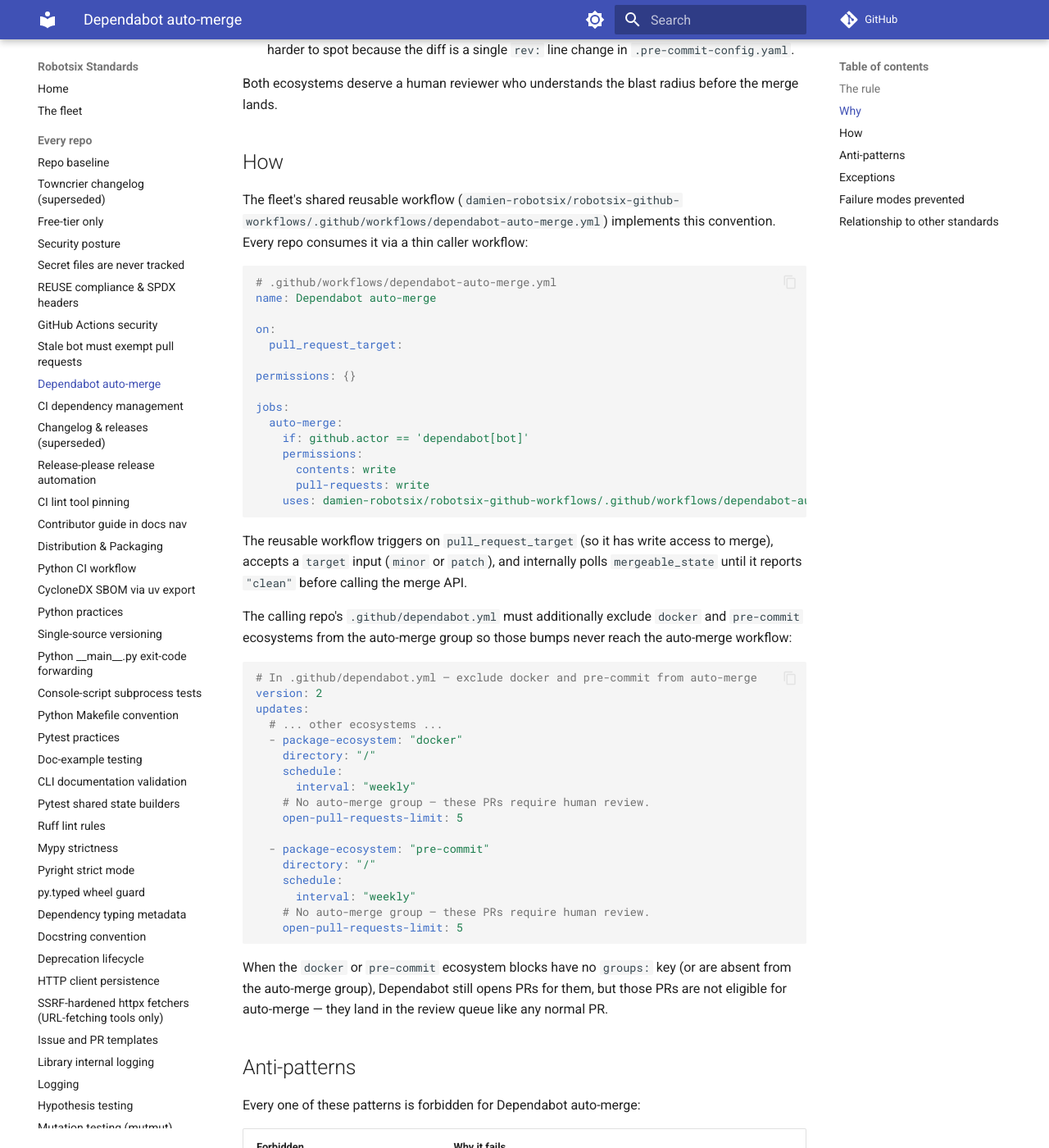
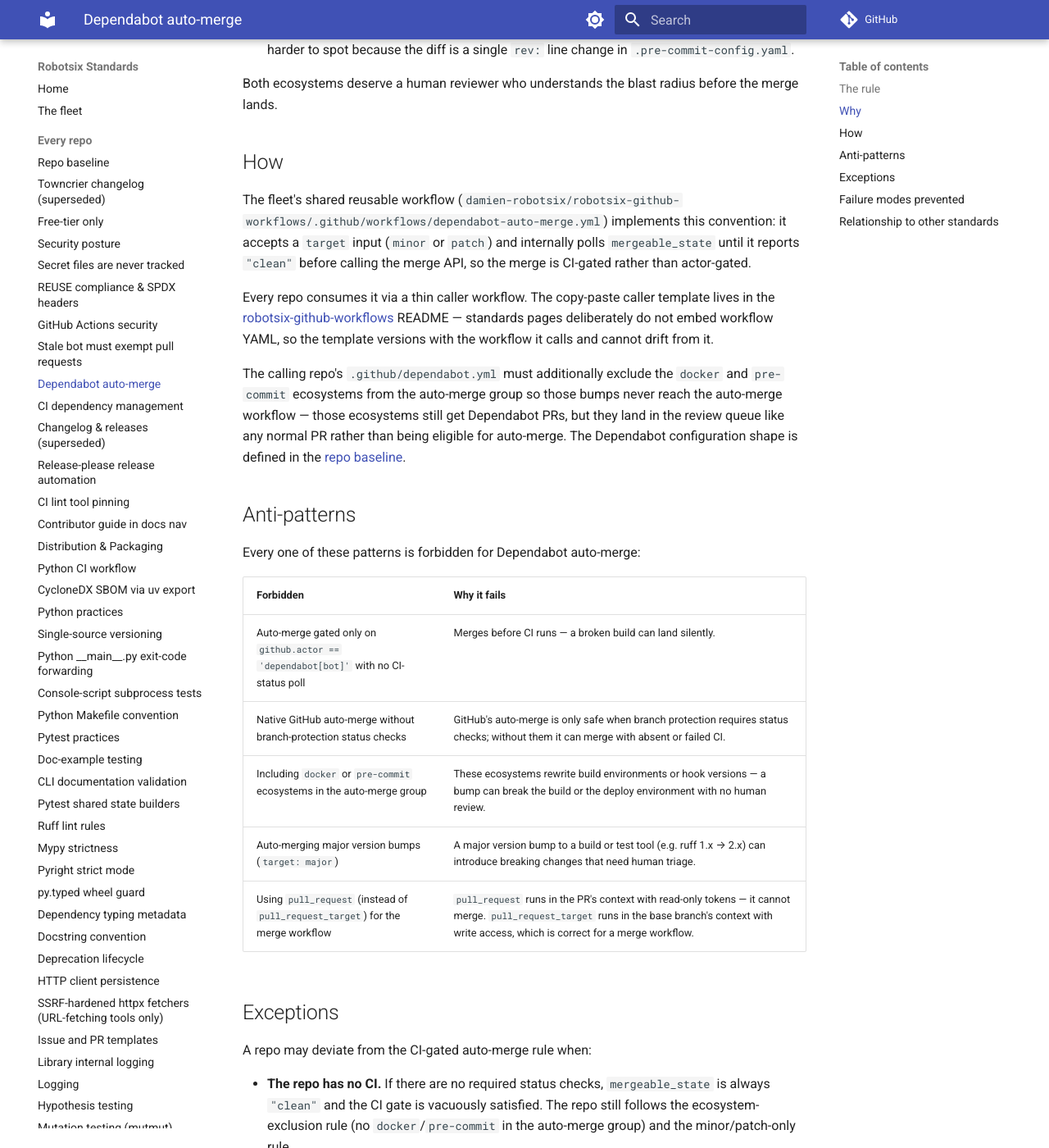
Before and after one commit to damien-robotsix/robotsix-standards, an MkDocs documentation site: the page built from docs/dependabot-auto-merge.md, in a window 1280 px wide and 1400 px high, scrolled down 1373 px. Shown: the whole window at 82% size. Built offline with MkDocs 1.6.1 and Material for MkDocs 9.7.7, drawn with Linux system fonts in a browser that asks for light colours; comment, search, counter and statistics services are not loaded.

Commit message:
chore: DEPENDABOT-AUTO-MERGE: doc embeds a full caller-workflow YAML against the fleet "no embedded workflow YAML" rule — and the embedded copy has already drifted from the live caller (20260920T101258Z-dependabot-auto-merge-doc-embeds-a-full-8d29) (#384)
Co-authored-by: robotsix-mill <mill@robotsix.local>

````diff
--- a/docs/dependabot-auto-merge.md
+++ b/docs/dependabot-auto-merge.md
@@ -65,60 +65,24 @@ before the merge lands.
 
 The fleet's shared reusable workflow
 (`damien-robotsix/robotsix-github-workflows/.github/workflows/dependabot-auto-merge.yml`)
-implements this convention. Every repo consumes it via a thin caller
-workflow:
+implements this convention: it accepts a `target` input (`minor` or
+`patch`) and internally polls `mergeable_state` until it reports
+`"clean"` before calling the merge API, so the merge is CI-gated rather
+than actor-gated.
 
-```yaml
-# .github/workflows/dependabot-auto-merge.yml
-name: Dependabot auto-merge
+Every repo consumes it via a thin caller workflow. The copy-paste caller
+template lives in the
+[robotsix-github-workflows](https://github.com/damien-robotsix/robotsix-github-workflows)
+README — standards pages deliberately do not embed workflow YAML, so the
+template versions with the workflow it calls and cannot drift from it.
 
-on:
-  pull_request_target:
-
-permissions: {}
-
-jobs:
-  auto-merge:
-    if: github.actor == 'dependabot[bot]'
-    permissions:
-      contents: write
-      pull-requests: write
-    uses: damien-robotsix/robotsix-github-workflows/.github/workflows/dependabot-auto-merge.yml@<pinned-sha>
-```
-
-The reusable workflow triggers on `pull_request_target` (so it has write
-access to merge), accepts a `target` input (`minor` or `patch`), and
-internally polls `mergeable_state` until it reports `"clean"` before
-calling the merge API.
-
-The calling repo's `.github/dependabot.yml` must additionally exclude
+The calling repo's `.github/dependabot.yml` must additionally exclude the
 `docker` and `pre-commit` ecosystems from the auto-merge group so those
-bumps never reach the auto-merge workflow:
-
-```yaml
-# In .github/dependabot.yml — exclude docker and pre-commit from auto-merge
-version: 2
-updates:
-  # ... other ecosystems ...
-  - package-ecosystem: "docker"
-    directory: "/"
-    schedule:
-      interval: "weekly"
-    # No auto-merge group — these PRs require human review.
-    open-pull-requests-limit: 5
-
-  - package-ecosystem: "pre-commit"
-    directory: "/"
-    schedule:
-      interval: "weekly"
-    # No auto-merge group — these PRs require human review.
-    open-pull-requests-limit: 5
-```
-
-When the `docker` or `pre-commit` ecosystem blocks have no `groups:` key
-(or are absent from the auto-merge group), Dependabot still opens PRs for
-them, but those PRs are not eligible for auto-merge — they land in the
-review queue like any normal PR.
+bumps never reach the auto-merge workflow — those ecosystems still get
+Dependabot PRs, but they land in the review queue like any normal PR
+rather than being eligible for auto-merge. The Dependabot configuration
+shape is defined in the
+[repo baseline](repo-baseline.md#automated-dependency-updates).
 
 ## Anti-patterns
 
````
